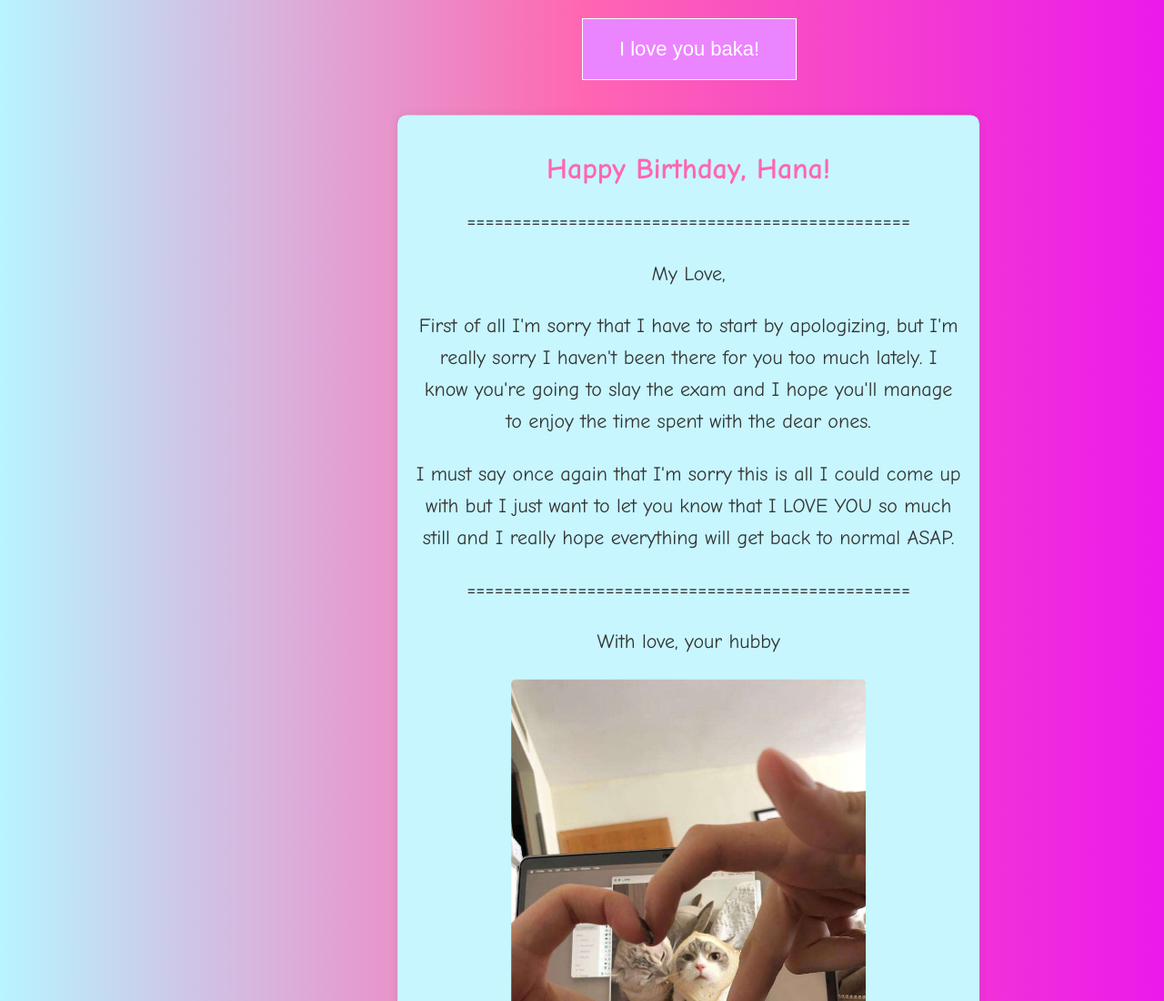
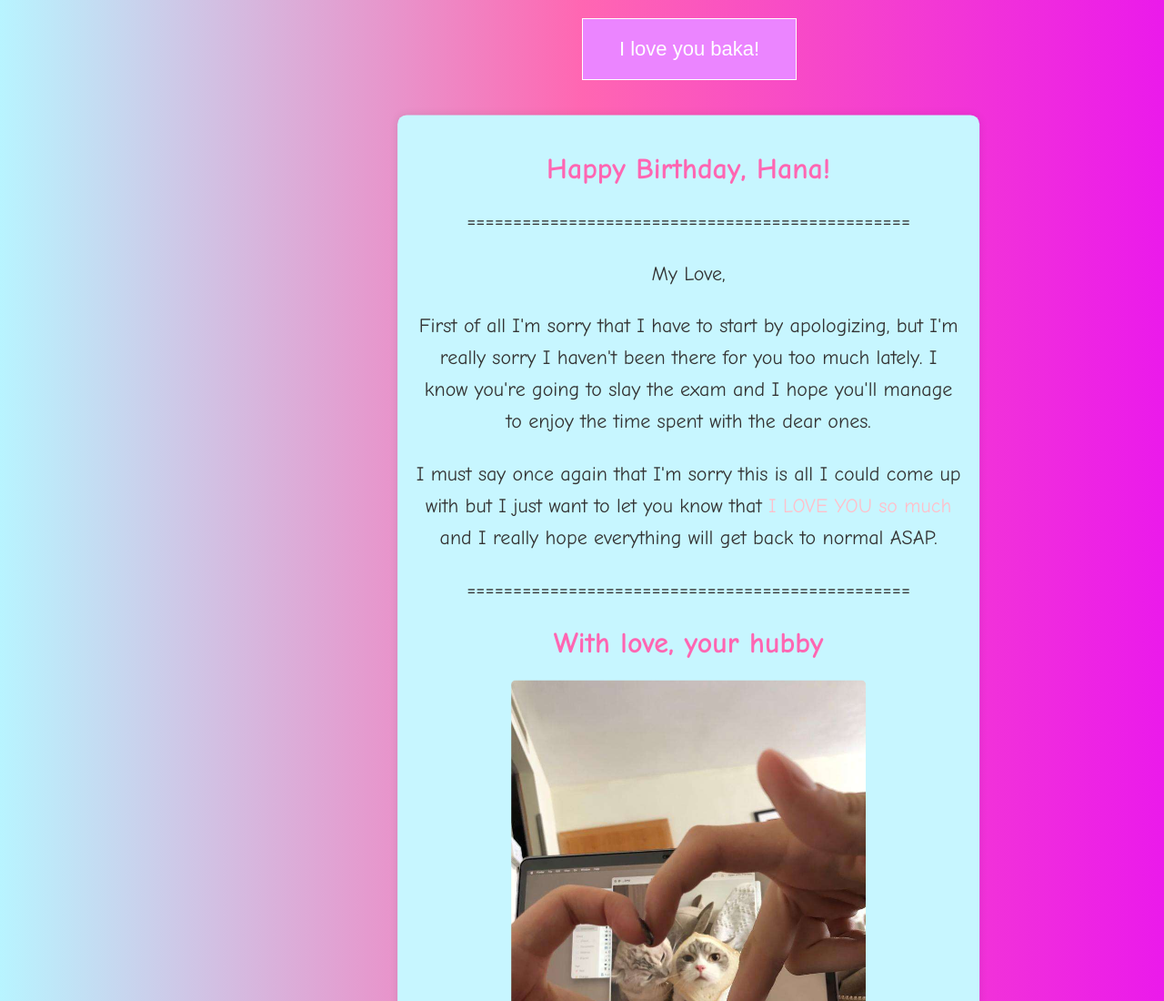
Before and after one commit to Mark24417/HBD, a plain HTML site: page index.html in a window 1280 px wide. Shown: the top 1100 px of the page at 91% size. Drawn offline with nearby package versions, Linux system fonts and the light colour scheme.

Commit message:
Add files via upload

```diff
--- a/index.html
+++ b/index.html
@@ -13,6 +13,9 @@
             padding: 20px;
             background: linear-gradient(to right, #b8f4ff, #ff66b2, #eb1aeb);
         }
+		.highlight {
+      color: pink;
+	  }
         #container {
             max-width: 600px;
             margin: 0 auto;
@@ -109,10 +112,10 @@
         <p>My Love,</p>
         <p>First of all I'm sorry that I have to start by apologizing, but I'm really sorry I haven't been there for you too much lately. I know you're going
         to slay the exam and I hope you'll manage to enjoy the time spent with the dear ones.</p>
-        <p>I must say once again that I'm sorry this is all I could come up with but I just want to let you know that I LOVE YOU so much still and I really hope everything will get back to normal ASAP.</p>
+        <p>I must say once again that I'm sorry this is all I could come up with but I just want to let you know that <span class="highlight">I LOVE YOU so much</span> and I really hope everything will get back to normal ASAP.</p>
         <p>================================================</p>
 
-        <p>With love, your hubby</p>
+        <h1>With love, your hubby</h1>
 
         <img id="fullscreenImage" src="loveu.jpg" onclick="toggleFullscreen()" alt="Personalized Image">
     </div>
```
